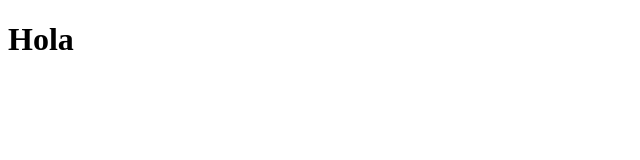
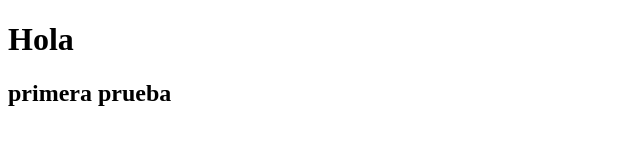
Before and after one commit to jhonatanSantiago13/practica-api, a plain HTML site: page index.html in a window 1280 px wide. Shown: the whole page, without its empty margins (0-640 px from the left). Drawn offline with Linux system fonts and the light colour scheme.

Commit message:
mi cambio jhon

```diff
--- a/index.html
+++ b/index.html
@@ -8,5 +8,7 @@
 </head>
 <body>
     <h1>Hola</h1>
+
+    <h2>primera prueba</h2>
 </body>
 </html>
```
